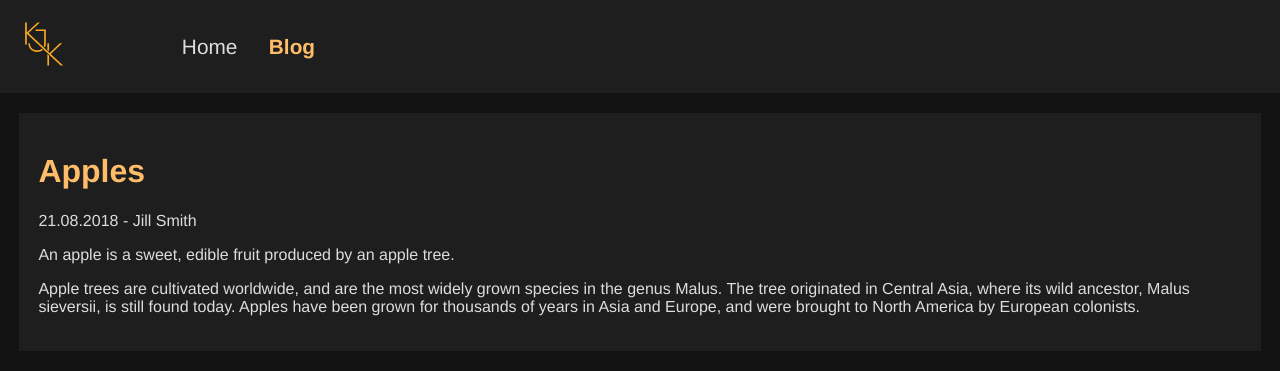
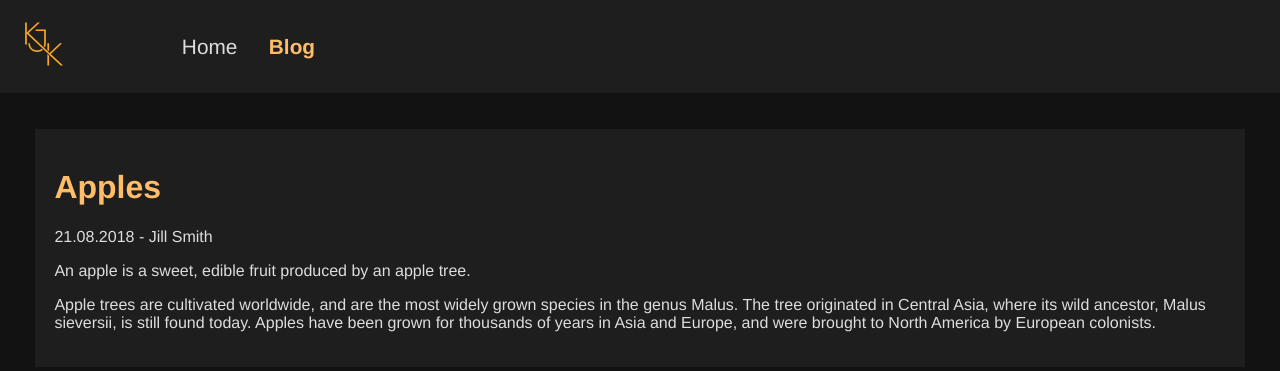
Before and after one commit to jonkas2211/jonkas2211.github.io, a Jekyll site: the page built from _posts/2018-08-21-apples.md, in a window 1280 px wide. Shown: the top 371 px of the page. Built offline with Jekyll 4.4.1, drawn with Linux system fonts in a browser that asks for light colours.

Commit message:
blog and post match margin

```diff
--- a/_sass/main.scss
+++ b/_sass/main.scss
@@ -155,7 +155,7 @@ body {
 
 .post {
     background-color: var(--opacity-5-color);
-    margin: 1.2em;
+    margin: 2.2em;
     padding: 1.2em;
 
     h1 {
```
